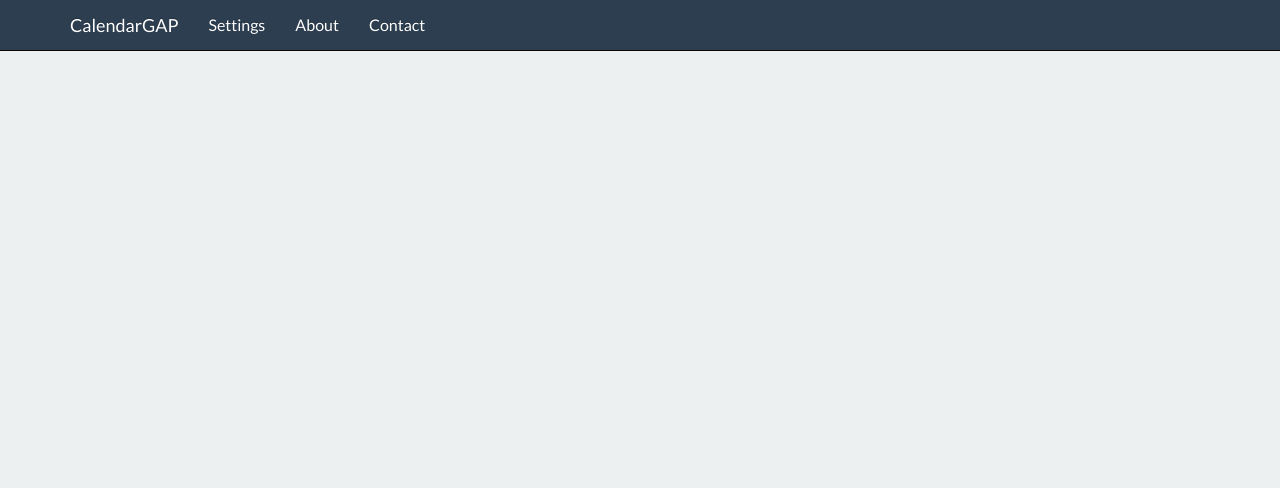
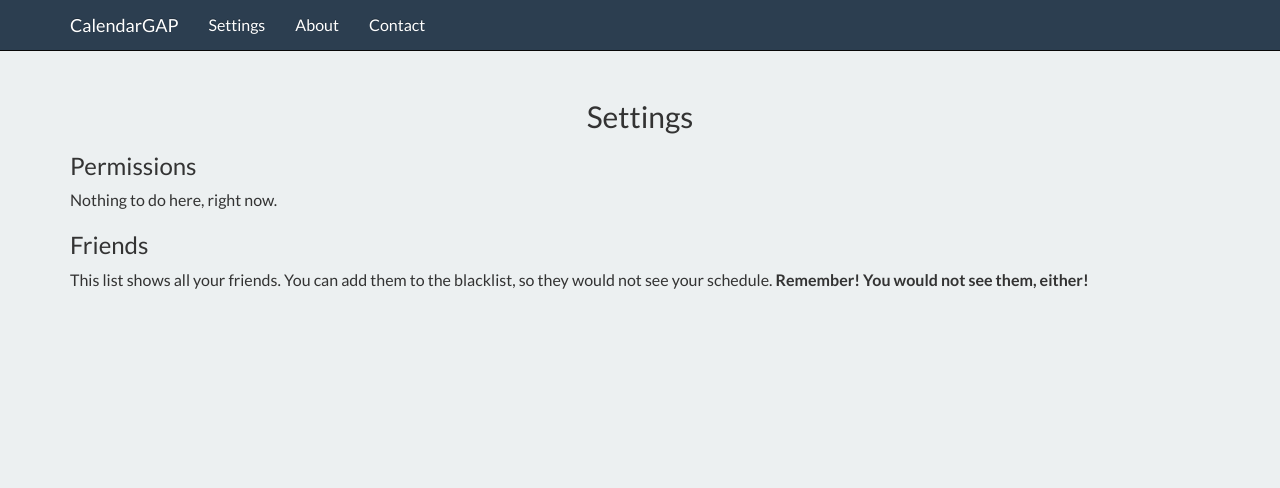
Before and after one commit to mduczek/HackLeuven, a Flask app: page /settings in a window 1280 px wide. Shown: the top 488 px of the page. Run offline with Flask 2, Linux system fonts and the light colour scheme; some libraries are stand-ins or nearby versions.

Commit message:
test settingsow

```diff
--- a/app/static/js/core.js
+++ b/app/static/js/core.js
@@ -2,7 +2,7 @@ var APP_ID = '359638564247355';
 var APP_NAMESPACE = 'calendar-gap';
 
 var PERMISSIONS = {};
-var DEFAULT_PERMISSIONS = "read_friendlists,publish_actions";
+var DEFAULT_PERMISSIONS = "user_friends";
 
 var DEBUG = true;
 
@@ -18,11 +18,11 @@ var PAGES = [
     , {
         addresses: ["/settings"]
         , login_required: true
+        , main_function: settings_main
     }
 ];
 
 var CURRENT_PAGE = {};
-
 
 $(document).ready(function () {
 
@@ -35,13 +35,7 @@ $(document).ready(function () {
     });
 
     // inicjacja SDK
-    FB.init({
-        appId: APP_ID,
-        frictionlessRequests: true,
-        status: true,
-        version: 'v2.1'
-    });
-    log("inicjacja");
+    FBinit(APP_ID);
 
     var path = window.location.pathname;
     for (i = 0; i < PAGES.length; i++) {
@@ -52,38 +46,13 @@ $(document).ready(function () {
     };
 
     if (CURRENT_PAGE.login_required === true) {
-
-        // obsluga niezbednych eventow
-        FB.Event.subscribe('auth.authResponseChange', onAuthResponseChange);
-        FB.Event.subscribe('auth.statusChange', onStatusChange);
-
-        if (!FB.getUserID())
-            login(loginCallback);
+        FBloginRequired();
     }
-
 });
-
-// obsluga logowania
-function login(callback) {
-    FB.login(callback, { scope: DEFAULT_PERMISSIONS });
-}
 
 function exit() {
     log("exit called");
     //top.location.href = 'https://www.facebook.com/appcenter/' + APP_NAMESPACE;
-}
-
-// callback do logowania
-function loginCallback(response) {
-    log('loginCallback'); log(response);
-    if (response.status != 'connected') {
-        exit();
-    } else {
-        FB.api("/me/permissions", "GET", function (response) {
-            PERMISSIONS = response.data;
-            log(PERMISSIONS);
-        });
-    }
 }
 
 function reRequest(scope, callback) {
@@ -97,78 +66,10 @@ function reRequest(scope, callback) {
         }, { scope: scope, auth_type: 'rerequest' });
 }
 
-var CONFIRM_YES = 1, CONFIRM_NO = 0;
+function main() {
 
-function showConfirmationPopup(message, callback) {
-  var c = confirm(message);
-  if (c) {
-    callback(CONFIRM_YES);
-  } else {
-    callback(CONFIRM_NO);
-  }
-}
-
-// zmienia sie status (aplikacja zostala zaakceptowana przez Usera)
-function onStatusChange(response) {
-    log("onStatusChange");
-    if (response.status != 'connected') {
-        login(loginCallback);
-    } else {
-        reRequestPermissions(DEFAULT_PERMISSIONS, route, exit);
-    }
-}
-
-function reRequestPermissions(permissions, onSuccess, onFailure) {
-    // tu pytamy o dodatkowe uprawnienia, ktorych moze nam brakowac...
-    if (!hasPermission(permissions)) {
-        log("not ok?");
-        if (!PERMISSIONS[permissions]) {
-            PERMISSIONS[permissions] = true;
-            reRequest(permissions, function (x) {
-                if (hasPermission(permissions)) {
-                    log('xxx');
-                    onSuccess();
-                } else {
-                    log('yyy');
-                    onFailure();
-                }
-            });
-        } else {
-            // pytany, ale nie dal dostepu, wiec wolamy onFailure
-            onFailure();
-        }
-
-    } else {
-        onSuccess();
+    if (CURRENT_PAGE.main_function !== undefined) {
+        CURRENT_PAGE.main_function();
     }
 
 }
-
-function hasPermission(permissions) {
-    log("szukam uprawnien: " + permissions);
-    for (var p in PERMISSIONS) {
-        if (PERMISSIONS[p].permission == permissions
-                && PERMISSIONS[p].status == 'granted') {
-                    log("OK");
-                    return true;
-                }
-    }
-    return false;
-}
-
-// przyszla odpowiedz od uzytkownika
-function onAuthResponseChange(response) {
-    log('onAuthResponseChange', response);
-    loginCallback(response);
-}
-
-// ladujemy odpowiedni plik do containera "#page"
-// po zaladowaniu wywolywany jest callback
-// funkcja wspolna dla wszystkich XXX_main
-// (zawsze chcemy wczytac nowy plik przed jakakolwiek akcja)
-function main(file, callback) {
-    log("main " + file);
-    log(callback);
-    $(document).trigger("load-start");
-    $('#page').load(file, callback);
-}
--- /dev/null
+++ b/app/static/js/fbsdk.js
@@ -0,0 +1,95 @@
+function FBinit(app_id) {
+    log("inicjacja FB SDK");
+    FB.init({
+        appId: app_id,
+        frictionlessRequests: true,
+        status: true,
+        version: 'v2.1'
+    });
+}
+
+function FBloginRequired() {
+    // obsluga niezbednych eventow
+    log("FBloginRequired");
+    FB.Event.subscribe('auth.authResponseChange', onAuthResponseChange);
+    FB.Event.subscribe('auth.statusChange', onStatusChange);
+
+    if (!FB.getUserID())
+        login(loginCallback);
+}
+
+// obsluga logowania
+function login(callback) {
+    FB.login(callback, { scope: DEFAULT_PERMISSIONS });
+}
+
+// callback do logowania
+function loginCallback(response) {
+    log('loginCallback'); log(response);
+    if (response.status != 'connected') {
+        exit();
+    } else {
+        FB.api("/me/permissions", "GET", function (response) {
+            PERMISSIONS = response.data;
+            log(PERMISSIONS);
+            main();
+        });
+    }
+}
+
+// zmienia sie status (aplikacja zostala zaakceptowana przez Usera)
+function onStatusChange(response) {
+    log("onStatusChange");
+    if (response.status != 'connected') {
+        login(loginCallback);
+    } else {
+        //reRequestPermissions(DEFAULT_PERMISSIONS, undefined, exit);
+        main();
+    }
+}
+
+function reRequestPermissions(permissions, onSuccess, onFailure) {
+    // tu pytamy o dodatkowe uprawnienia, ktorych moze nam brakowac...
+    if (!hasPermission(permissions)) {
+        log("not ok?");
+        if (!PERMISSIONS[permissions]) {
+            PERMISSIONS[permissions] = true;
+            reRequest(permissions, function (x) {
+                if (hasPermission(permissions)) {
+                    log('xxx');
+                    if (onSuccess !== undefined)
+                        onSuccess();
+                } else {
+                    log('yyy');
+                    if (onFailure !== undefined)
+                        onFailure();
+                }
+            });
+        } else {
+            // pytany, ale nie dal dostepu, wiec wolamy onFailure
+            onFailure();
+        }
+
+    } else {
+        onSuccess();
+    }
+
+}
+
+function hasPermission(permissions) {
+    log("szukam uprawnien: " + permissions);
+    for (var p in PERMISSIONS) {
+        if (PERMISSIONS[p].permission == permissions
+                && PERMISSIONS[p].status == 'granted') {
+                    log("OK");
+                    return true;
+                }
+    }
+    return false;
+}
+
+// przyszla odpowiedz od uzytkownika
+function onAuthResponseChange(response) {
+    log('onAuthResponseChange', response);
+    loginCallback(response);
+}
--- /dev/null
+++ b/app/static/js/settings.js
@@ -0,0 +1,16 @@
+function settings_main() {
+    log("Settings, alrighty!");
+    $("#settings-accordion").accordion();
+    getFriends();
+};
+
+function getFriends() {
+    log("getFriends");
+    var id = FB.getUserID();
+    log(id);
+
+    FB.api("/" + id + "/friends", "GET", function (response) {
+        log(response);
+    });
+
+}
--- a/app/static/styles/styles.css
+++ b/app/static/styles/styles.css
@@ -300,3 +300,7 @@ body.loading .loading-modal {
   padding-top: 20px;
 }
 /*footer styling - end*/
+
+#settings-accordion {
+    text-align: left;
+}
--- a/app/templates/index.html
+++ b/app/templates/index.html
@@ -28,11 +28,12 @@
         {% block styles %}
         {% endblock %}
 
+        {% block scripts %}
+        {% endblock %}
         <!-- skrypty -->
         <script src="/static/js/core.js" type="text/javascript"></script>
         <script src="/static/js/utils.js" type="text/javascript"></script>
-        {% block scripts %}
-        {% endblock %}
+        <script src="/static/js/fbsdk.js" type="text/javascript"></script>
 
     </head>
     <body>
--- /dev/null
+++ b/app/templates/settings.html
@@ -0,0 +1,33 @@
+{% extends "index.html" %}
+
+{% block body %}
+
+<h2>Settings</h2>
+
+<div id="settings-accordion">
+
+    <h3>Permissions</h3>
+    <div>
+        <p>
+            Nothing to do here, right now.
+        </p>
+    </div>
+
+    <h3>Friends</h3>
+    <div>
+        <p>
+            This list shows all your friends. You can add them to the blacklist, so they would not see your schedule. <strong>Remember! You would not see them, either!</strong>
+        </p>
+
+        <div id="friends-list">
+
+        </div>
+    </div>
+
+</div>
+
+{% endblock %}
+
+{% block scripts %}
+<script src="/static/js/settings.js" type="text/javascript"></script>
+{% endblock %}
--- a/app/views.py
+++ b/app/views.py
@@ -12,7 +12,7 @@ def contact():
 
 @app.route("/settings")
 def settings():
-    return render_template("index.html")
+    return render_template("settings.html")
 
 @app.route("/about")
 def about():
```
